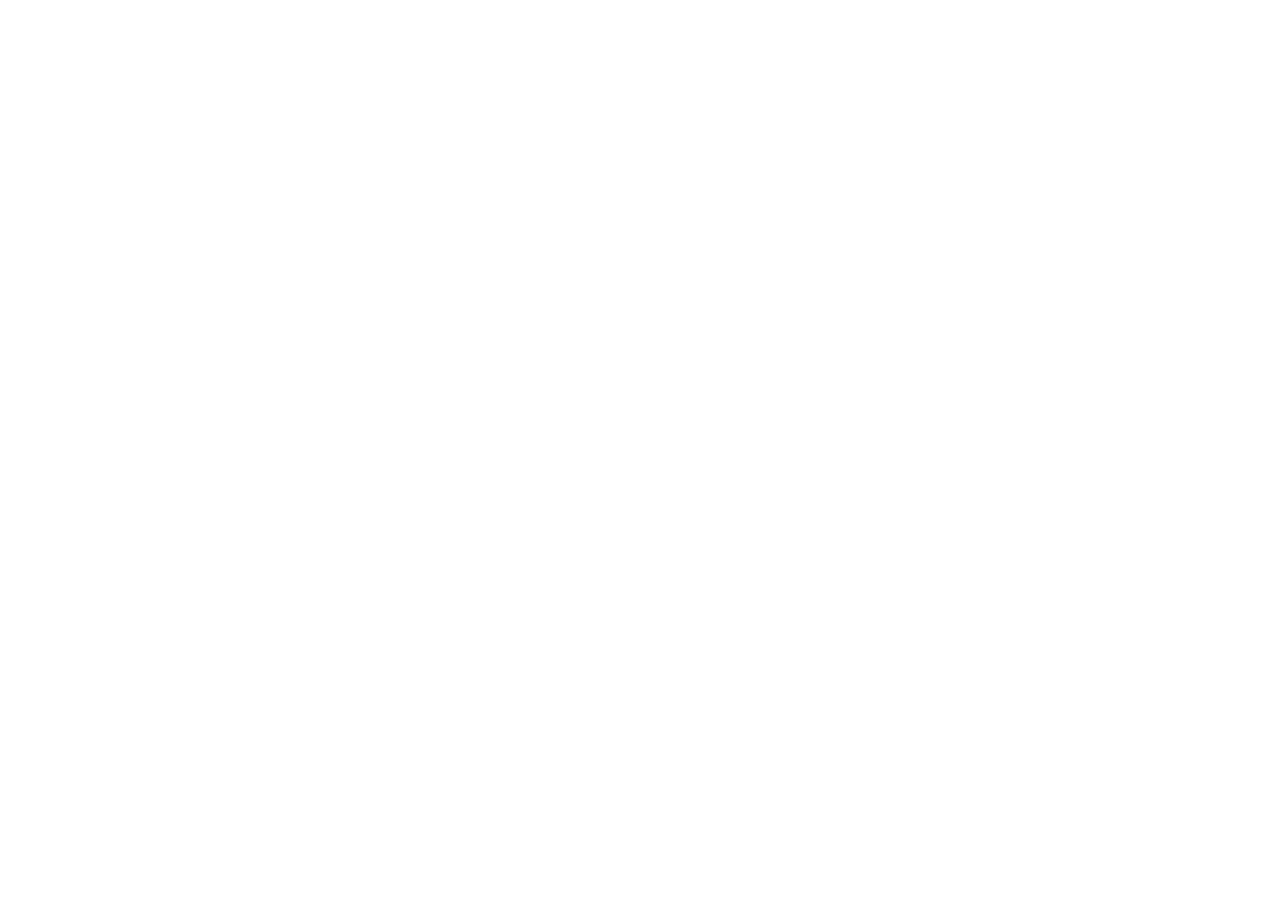
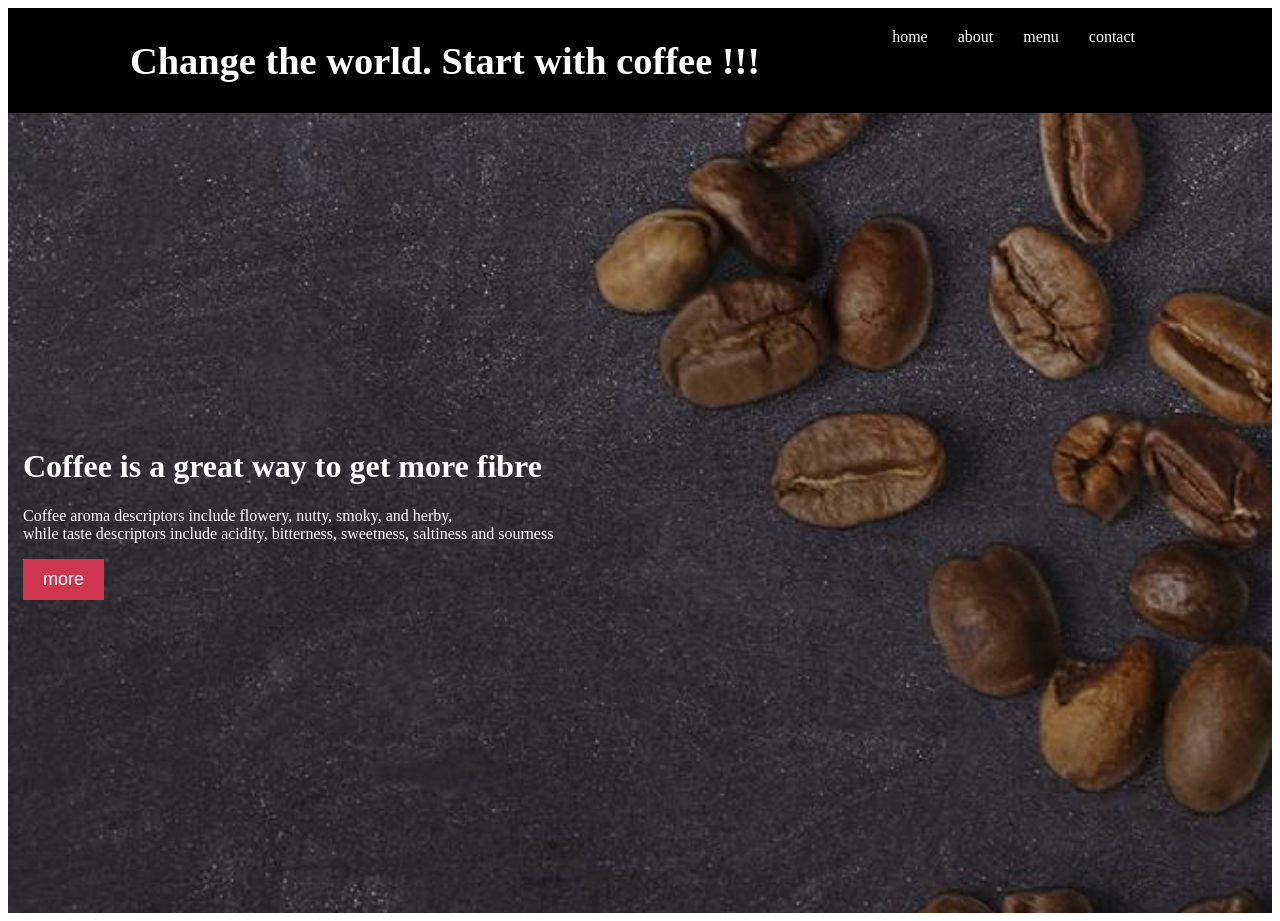
Before and after one commit to asadurrahman96/coffee-shop, a plain HTML site: page index.html in a window 1280 px wide. Before the commit the page ends 800 px from the top, so only its background shows below. Drawn offline with Linux system fonts and the light colour scheme.

Commit message:
added banner and main section

```diff
--- a/index.html
+++ b/index.html
@@ -4,10 +4,44 @@
     <meta charset="UTF-8">
     <meta http-equiv="X-UA-Compatible" content="IE=edge">
     <meta name="viewport" content="width=device-width, initial-scale=1.0">
-    <title>Chowdhury Coffee</title>
+    <title>AS Coffee</title>
     <link rel="stylesheet" href="style.css">
 </head>
 <body>
+    <!-- Header section -->
+        <header>
+            <div class="menu-container">
+                <div class="company-log">
+                    <h1>Change the world. Start with coffee !!!</h1>
+                </div>
+                <nav>
+                    <div class="menu-items">
+                        <li>home</li>
+                        <li>about</li>
+                        <li>menu</li>
+                        <li>contact</li>
+                    </div>
+                </nav>
 
+            </div>
+        </header>
+<!-- Main section -->
+    <main>
+        <div class="description">
+            <div class="home-description">
+                <h1 class="title">
+                    Coffee is a great way to get more fibre
+                </h1>
+                <p class="text">
+                    Coffee aroma descriptors include flowery, nutty,
+                    smoky, and herby, <br> while taste descriptors include acidity,
+                    bitterness, sweetness, saltiness and sourness
+                </p>
+                <button class="banner-btn">more</button>
+            </div>
+        </div>
+
+    </main>
 </body>
+
 </html>
--- a/style.css
+++ b/style.css
@@ -0,0 +1,77 @@
+
+<link rel="preconnect" href="https://fonts.googleapis.com">
+<link rel="preconnect" href="https://fonts.gstatic.com" crossorigin>
+<link href="https://fonts.googleapis.com/css2?family=Poppins:wght@500&display=swap" rel="stylesheet">
+ /* header section */
+
+h1{
+    text-align: center;
+
+}
+.company-log{
+    font-size: larger;
+}
+.menu-container{
+    display: flex;
+    justify-content: space-evenly;
+    background-color:black;
+    padding: 5px;
+    color: white;
+}
+.menu-items{
+    display: flex;
+
+}
+.menu-items li{
+    list-style: none;
+    margin: 5px;
+    padding: 10px;
+    cursor:pointer;
+}
+.menu-items li:hover{
+    color: blue;
+}
+
+/* Main section */
+.description{
+    background-image: url(coffee\ bg.jpg);
+    width: 100%;
+    height: 100vh;
+    align-items: center;
+    background-position: center;
+    background-repeat: no-repeat;
+    background-size: cover;
+    display: flex;
+    color: white;
+    /* width: 100%;
+    display: flex;
+    justify-content: end;
+    align-items: center;
+    color: white; */
+}
+/* .description img{
+    width: 75%;
+    height: 100%;
+    padding: 20px; */
+
+
+
+
+.home-description{
+    align-items: center;
+    margin: 5px;
+    padding: 10px;
+}
+
+.banner-img{
+
+}
+
+.banner-btn{
+    padding: 10px 20px;
+    background-color: rgb(206, 53, 78);
+    font-size: 18px;
+    color: white;
+    border: none;
+
+}
```
Also changed, not shown: Is this Coffee bad for you_.jpg (added), Is_this_Coffee_bad_for_you_-removebg-preview.png (added), Roasted Coffee Beans Background.jpg (added), banner bg.jpg (added), banner_bg-removebg-preview.png (added), coffee bg.jpg (added), coffee shop banner 01.png (added), coffee shop banner 02.jpg (added), photoshoot 01.jpg (added).
